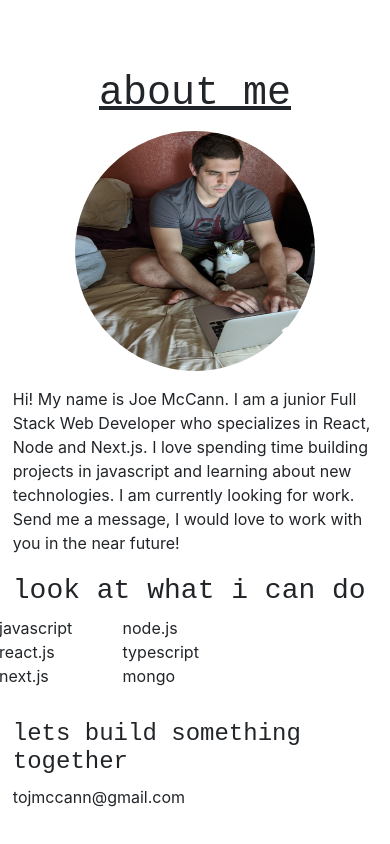
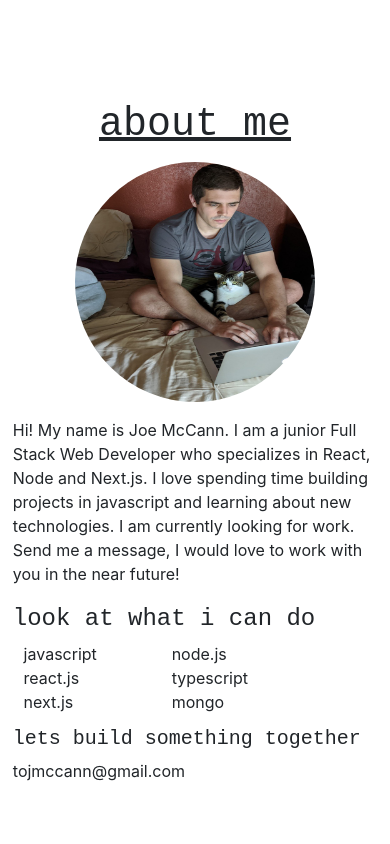
Before and after one commit to the-rabblerouser/portfolio, a Next.js app: page / in a window 390 px wide. Shown: the part 844-1688 px from the top of the page. Built offline with nearby package versions, Linux system fonts and the light colour scheme.

Commit message:
fixed mobile spacing in about section

```diff
--- a/pages/index.js
+++ b/pages/index.js
@@ -67,8 +67,8 @@ export default function Home() {
 								you in the near future!
 							</p>
 							<div>
-								<div style={{ marginBottom: '0.7rem' }}>
-									<h3 className={styles.skillsTitle}>look at what i can do</h3>
+								<div style={styles.skillSection}>
+									<h4 className={styles.skillsTitle}>look at what i can do</h4>
 									<div className={styles.skills}>
 										<ul className={styles.skillsList}>
 											<li>javascript</li>
@@ -83,9 +83,9 @@ export default function Home() {
 									</div>
 								</div>
 								<div>
-									<h4 className={styles.contact}>
+									<h5 className={styles.contact}>
 										lets build something together
-									</h4>
+									</h5>
 									<a href="mailto:tojmccann@gmail.com">
 										<div className={styles.contactName}>
 											tojmccann@gmail.com
--- a/styles/Home.module.css
+++ b/styles/Home.module.css
@@ -30,11 +30,6 @@
 	border-radius: 100%;
 	margin-right: 2rem;
 	margin-top: 1.5rem;
-}
-
-.contactName:hover {
-	color: var(--accent-color);
-	text-decoration: underline;
 }
 
 .aboutMe {
@@ -77,6 +72,11 @@
 	padding: 0;
 }
 
+.contactName:hover {
+	color: var(--accent-color);
+	text-decoration: underline;
+}
+
 .contact {
 	font-family: 'Inconsolata', monospace;
 }
@@ -104,7 +104,7 @@
 	.aboutTitle {
 		font-weight: 200;
 		align-items: center;
-		margin: 2.2rem 0 0.8rem 0;
+		margin: 1.3rem 0 0.8rem 0;
 	}
 
 	.aboutDesc {
@@ -114,9 +114,17 @@
 		align-items: center;
 	}
 
+	.skills {
+		margin-bottom: -1.2rem;
+	}
+
 	.skillsList {
 		list-style: none;
-		margin: 0 0 1.3rem -8rem;
+		margin: 0 0 2rem -3.4rem;
 		padding: 0;
 	}
+
+	.contactName {
+		margin-bottom: -1.2rem;
+	}
 }
```
